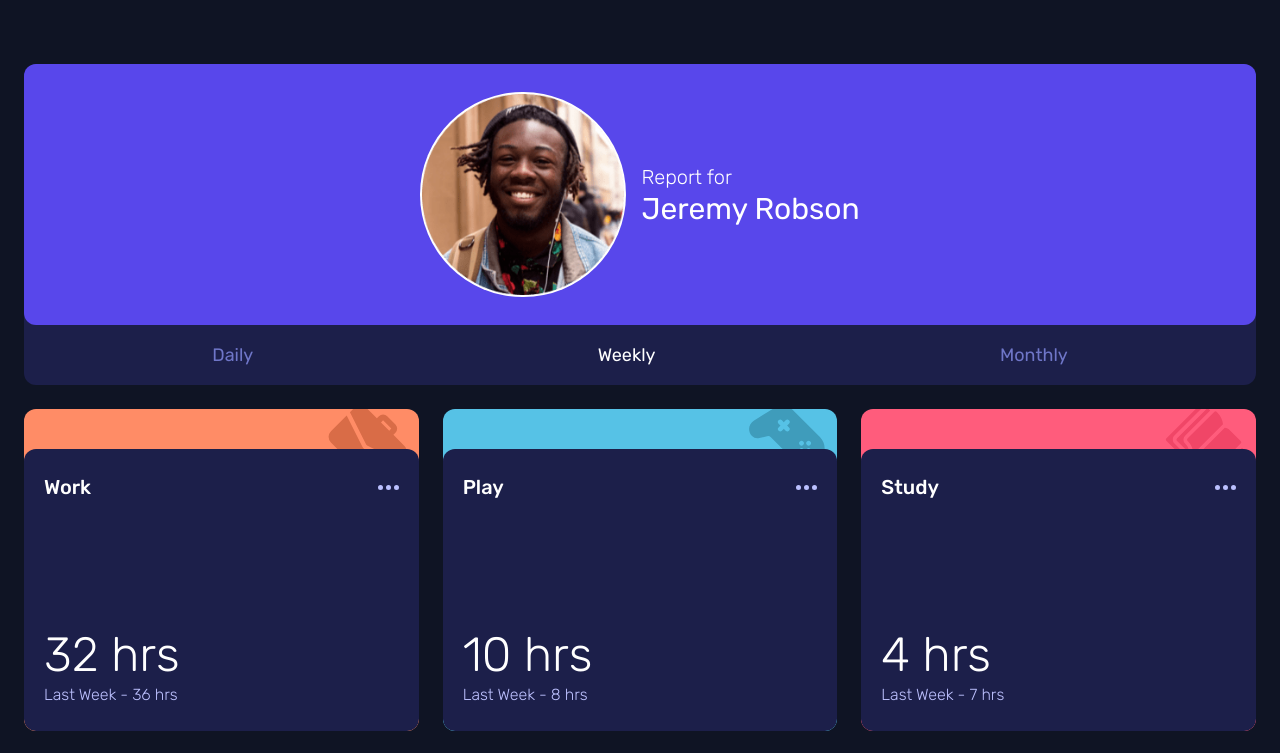
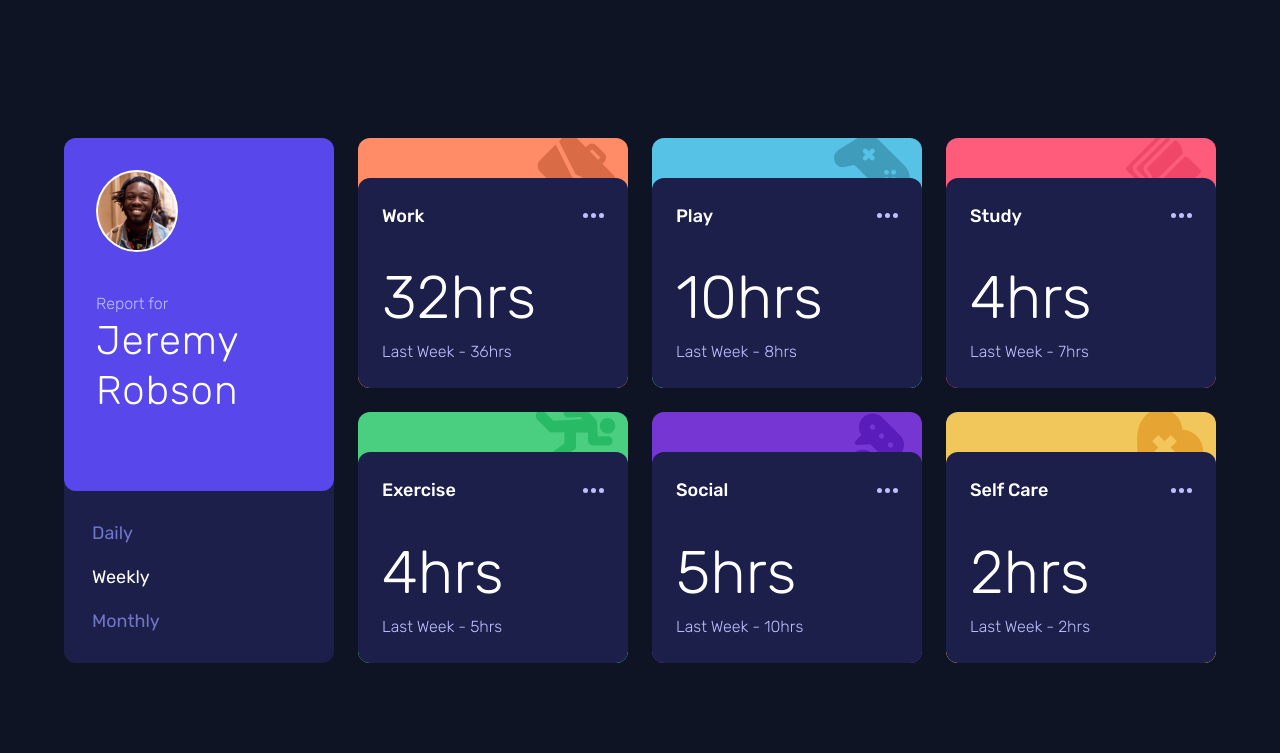
Before and after one commit to jCasia/Time-tracking-dashboard, a React (Vite) app: page / in a window 1280 px wide. Shown: the top 753 px of the page. Built offline with nearby package versions, Linux system fonts and the light colour scheme.

Commit message:
finished media queries

```diff
--- a/index.html
+++ b/index.html
@@ -4,7 +4,7 @@
     <meta charset="UTF-8" />
     <link rel="icon" type="image/svg+xml" href="/vite.svg" />
     <meta name="viewport" content="width=device-width, initial-scale=1.0" />
-    <title>Vite + React</title>
+    <title>jCasia | tracking dashboard</title>
   </head>
   <body>
     <div id="root"></div>
--- a/src/App.jsx
+++ b/src/App.jsx
@@ -1,14 +1,11 @@
 import Profile from './components/Profile';
 import ActivityCards from './components/ActivityCards';
 import data from './data.json';
-import { useGlobalContext } from './context';
 
 function App() {
-  const { cardData } = useGlobalContext();
-
   return (
-    <main className='max-w-full min-h-screen bg-veryDarkBlue text-white font-Rubik '>
-      <div className='flex flex-col gap-6 justify-center item-center px-6 py-16 tablet:grid tablet:grid-rows-4 tablet:grid-cols-2 tabletl:grid-rows-3 tabletl:grid-cols-3'>
+    <main className='max-w-full min-h-screen bg-veryDarkBlue text-white font-Rubik laptop:grid laptop:place-items-center  '>
+      <div className='flex flex-col gap-6 justify-center item-center px-6 py-16 tablet:grid tablet:grid-rows-4 tablet:grid-cols-2 tabletl:grid-rows-3 tabletl:grid-cols-3 laptop:grid-cols-4 laptop:grid-rows-2 laptop:max-w-6xl laptop:p-0 laptop:mx-6 laptop:h-[525px] '>
         <Profile />
         {data.map((item, index) => {
           return <ActivityCards key={index} activity={item} id={index} />;
--- a/src/components/ActivityCards.jsx
+++ b/src/components/ActivityCards.jsx
@@ -28,33 +28,38 @@ const ActivityCards = ({ activity, id }) => {
       initial={{ scale: 0, opacity: 0 }}
       animate={{ scale: 1, opacity: 1 }}
       transition={{
-        duration: 2,
+        duration: 1.25,
         ease: [0, 0.71, 0.2, 1.01],
       }}
       className='bg-lightRedWork rounded-xl overflow-hidden [&:nth-of-type(3)]:bg-softBlue  [&:nth-of-type(4)]:bg-lightRedStudy [&:nth-of-type(5)]:bg-limeGreen
-    [&:nth-of-type(6)]:bg-VioletSocial last-of-type:bg-softOrange flex flex-col '
+    [&:nth-of-type(6)]:bg-VioletSocial last-of-type:bg-softOrange flex flex-col laptop:w-full '
     >
       <div className='relative h-10 overflow-hidden '>
-        <img src={images[id]} className='absolute -top-1 right-3 w-13  ' />
+        <img
+          src={images[id]}
+          alt={`${images} logo`}
+          aria-hidden='true'
+          className='absolute -top-1 right-3 w-13  '
+        />
       </div>
       <div
         className='bg-darkBlue rounded-xl flex flex-col tablet:justify-between
-      px-5 py-6  hover:bg-desaturatedBlue transition ease-linear duration-500 tablet:flex-1 '
+      px-5 py-6 cursor-pointer hover:bg-desaturatedBlue transition ease-linear duration-500 tablet:flex-1 laptop:p-6'
       >
         <div className='flex justify-between items-center '>
-          <p className='font-medium tablet:text-lg tabletm:text-2xl tabletl:text-lg laptopsm:text-xl'>
+          <p className='font-medium tablet:text-lg tabletm:text-2xl tabletl:text-lg laptopsm:text-xl laptop:text-lg'>
             {title}
           </p>
-          <img src={ellipsis} className='cursor-pointer' />
+          <img src={ellipsis} alt='ellipsis' className='cursor-pointer' />
         </div>
-        <div className='flex gap-5 justify-between items-center tablet:flex-col tablet:gap-2 tablet:items-start tabletl:gap-1'>
-          <p className='text-3xl font-light tablet:text-5xl tabletl:text-4xl laptopsm:text-5xl '>{`${
+        <div className='flex gap-5 justify-between items-center tablet:flex-col tablet:gap-2 tablet:items-start tabletl:gap-1 laptop:gap-3'>
+          <p className='text-3xl font-light tablet:text-5xl tabletl:text-4xl laptopsm:text-5xl laptopm:text-6xl '>{`${
             daily ? dailyCurrent : weekly ? weekCurrent : monthCurrent
-          } hrs`}</p>
+          }hrs`}</p>
           <p className='font-light text-paleBlue text-sm tablet:text-base '>
             {`Last Week - ${
               daily ? dailyPrevious : weekly ? weekPrevious : monthPrevious
-            } hrs`}
+            }hrs`}
           </p>
         </div>
       </div>
--- a/src/components/Button.jsx
+++ b/src/components/Button.jsx
@@ -33,6 +33,7 @@ const Button = ({ label, id }) => {
         isActive && 'text-white'
       } tablet:text-lg`}
       onClick={() => toggleSingle(id)}
+      aria-label={label}
     >
       {label}
     </button>
--- a/src/components/Profile.jsx
+++ b/src/components/Profile.jsx
@@ -5,21 +5,26 @@ const buttonLabels = ['Daily', 'Weekly', 'Monthly'];
 
 const Profile = () => {
   return (
-    <div className='bg-darkBlue rounded-xl tablet:col-start-1 tablet:col-span-2 tabletl:col-start-1 tabletl:col-span-3'>
-      <div className='flex justify-center items-center bg-colorBlue gap-4 py-7 rounded-xl'>
-        <div className='bg-white rounded-full w-1/4 tabletl:w-1/6'>
-          <img src={profileImg} className='max-w-full object-cover p-0.5' />
+    <div className='bg-darkBlue rounded-xl tablet:col-start-1 tablet:col-span-2 tabletl:col-start-1 tabletl:col-span-3 laptop:col-start-1 laptop:col-span-1 laptop:row-start-1 laptop:row-span-2 laptop:grid laptop:grid-cols-1 laptop:grid-rows-[1fr_auto]'>
+      <div className='flex justify-center items-center bg-colorBlue gap-4 py-7 rounded-xl laptopsm:gap-7 laptop:flex-col laptop:p-8 laptop:items-start laptop:gap-10 laptop:justify-start '>
+        <div className='bg-white rounded-full w-1/4 tabletl:w-1/6 laptop:w-2/5'>
+          <img
+            src={profileImg}
+            alt='Profile image'
+            className='max-w-full object-cover p-0.5'
+            aria-hidden='true'
+          />
         </div>
         <div className='flex flex-col'>
-          <p className='font-light text-xs tablet:text-lg tabletl:text-xl'>
+          <p className='font-light text-xs text-paleBlue tablet:text-lg tabletl:text-xl laptop:text-base'>
             Report for
           </p>
-          <p className='font-normal text-lg tablet:text-2xl tabletl:text-3xl'>
+          <p className='font-light text-lg tablet:text-2xl tabletl:text-3xl laptop:text-[40px] laptop:leading-tight laptop:tracking-wide '>
             Jeremy Robson
           </p>
         </div>
       </div>
-      <div className='flex justify-around p-4 text-sm'>
+      <div className='flex justify-around p-4 text-sm laptop:flex-col laptop:items-start laptop:gap-4 laptop:p-7 '>
         {buttonLabels.map((item, index) => {
           return <Button label={item} key={index} id={item} />;
         })}
--- a/tailwind.config.js
+++ b/tailwind.config.js
@@ -25,7 +25,8 @@ export default {
       tabletm: '585px',
       tabletl: '675px',
       laptopsm: '800px',
-      laptop: '1000px',
+      laptopm: '990px',
+      laptop: '1100px',
     },
   },
 
```
